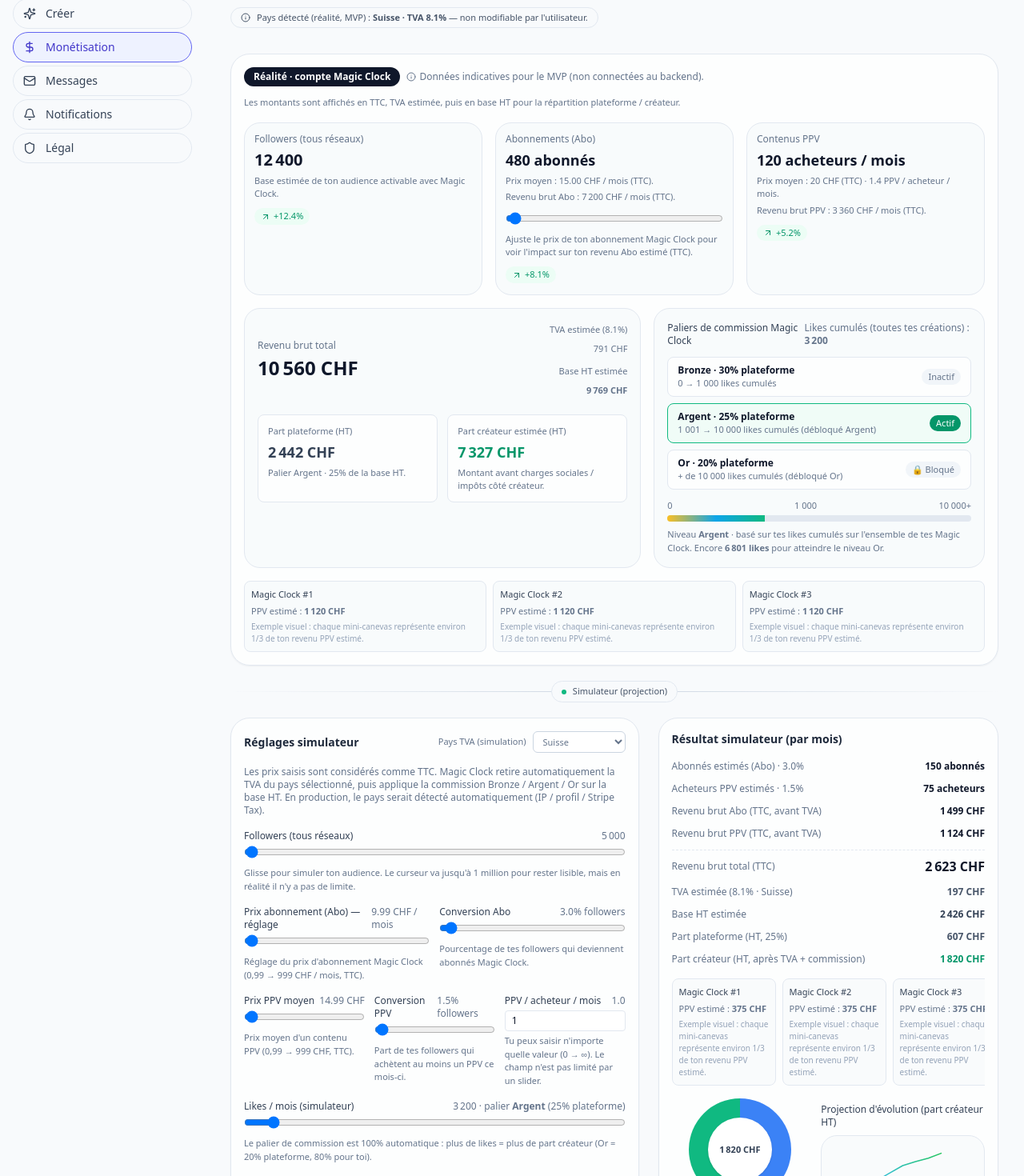
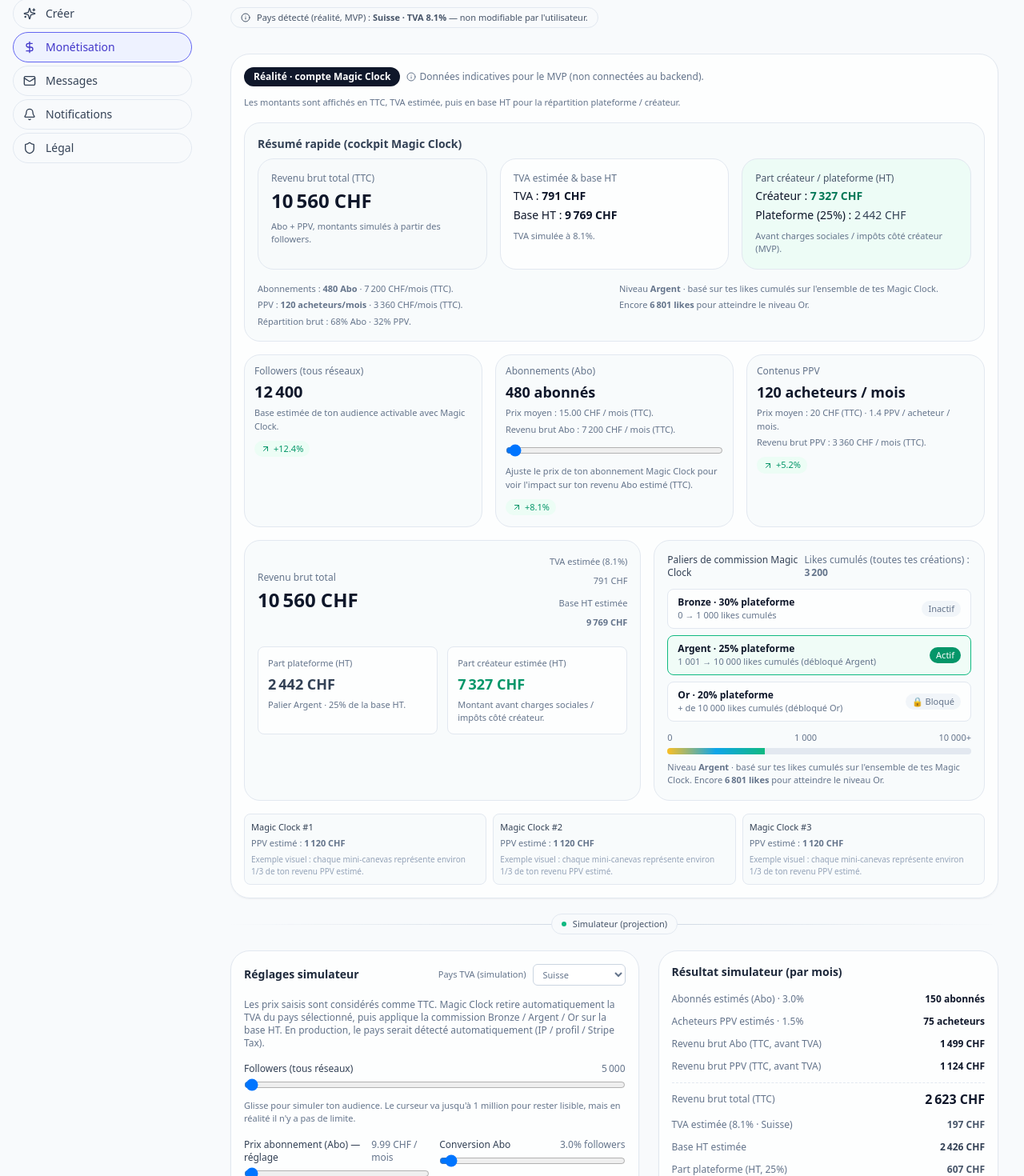
Before and after one commit to welcome-magic-clock/magic-clock-web-mvp, a Next.js app: page /monet in a window 1280 px wide. Shown: the part 184-1654 px from the top of the page at 80% size. Built offline with nearby package versions, Linux system fonts and the light colour scheme.

Commit message:
Update page.tsx

```diff
--- a/app/monet/page.tsx
+++ b/app/monet/page.tsx
@@ -203,6 +203,12 @@
     creatorShareNet: realCreatorShareNet,
   } = computeVatAndShares(realGrossTotal, realTier, vatRateReal);
 
+  // ➜ CONVERSIONS RÉELLES pour nourrir le Cockpit
+  const realAboConvPct =
+    realFollowers > 0 ? (realAboSubs / realFollowers) * 100 : 0;
+  const realPpvConvPct =
+    realFollowers > 0 ? (realPpvBuyers / realFollowers) * 100 : 0;
+
   // 🔸 Partie "SIMULATEUR"
   const [simFollowers, setSimFollowers] = useState<number>(5000);
   const [simAboPrice, setSimAboPrice] = useState<number>(9.99);
@@ -340,6 +346,24 @@
             Les montants sont affichés en TTC, TVA estimée, puis en base HT pour
             la répartition plateforme / créateur.
           </p>
+        </div>
+
+        {/* ✅ Cockpit réutilisable en mode "full", nourri par les vraies données */}
+        <div className="mt-1 rounded-xl border border-slate-200 bg-slate-50/80 p-4">
+          <h2 className="mb-2 text-sm font-semibold text-slate-700">
+            Résumé rapide (cockpit Magic Clock)
+          </h2>
+          <Cockpit
+            mode="full"
+            followers={realFollowers}
+            aboConvPct={realAboConvPct}
+            ppvConvPct={realPpvConvPct}
+            aboPriceTtc={realAboPrice}
+            ppvPriceTtc={realPpvPrice}
+            ppvPerBuyer={realPpvPerBuyer}
+            vatRate={vatRateReal}
+            likes={realLikes}
+          />
         </div>
 
         <div className="grid gap-4 md:grid-cols-3">
@@ -653,7 +677,7 @@
 
           {/* Followers */}
           <div className="space-y-1">
-            <div className="flex items-center justify-between text-xs">
+            <div className="flex items_center justify-between text-xs">
               <span className="font-medium text-slate-700">
                 Followers (tous réseaux)
               </span>
@@ -736,7 +760,7 @@
           {/* PPV */}
           <div className="grid gap-3 md:grid-cols-3">
             <div className="space-y-1">
-              <div className="flex items-center justify-between text-xs">
+              <div className="flex items-center justify_between text-xs">
                 <span className="font-medium text-slate-700">
                   Prix PPV moyen
                 </span>
@@ -761,7 +785,7 @@
             </div>
 
             <div className="space-y-1">
-              <div className="flex items-center justify-between text-xs">
+              <div className="flex items-center justify_between text-xs">
                 <span className="font-medium text-slate-700">
                   Conversion PPV
                 </span>
@@ -786,7 +810,7 @@
             </div>
 
             <div className="space-y-1">
-              <div className="flex items-center justify-between text-xs">
+              <div className="flex items-center justify_between text-xs">
                 <span className="font-medium text-slate-700">
                   PPV / acheteur / mois
                 </span>
@@ -815,7 +839,7 @@
 
           {/* Likes → palier simulateur */}
           <div className="space-y-1">
-            <div className="flex items-center justify-between text-xs">
+            <div className="flex items-center justify_between text-xs">
               <span className="font-medium text-slate-700">
                 Likes / mois (simulateur)
               </span>
```
